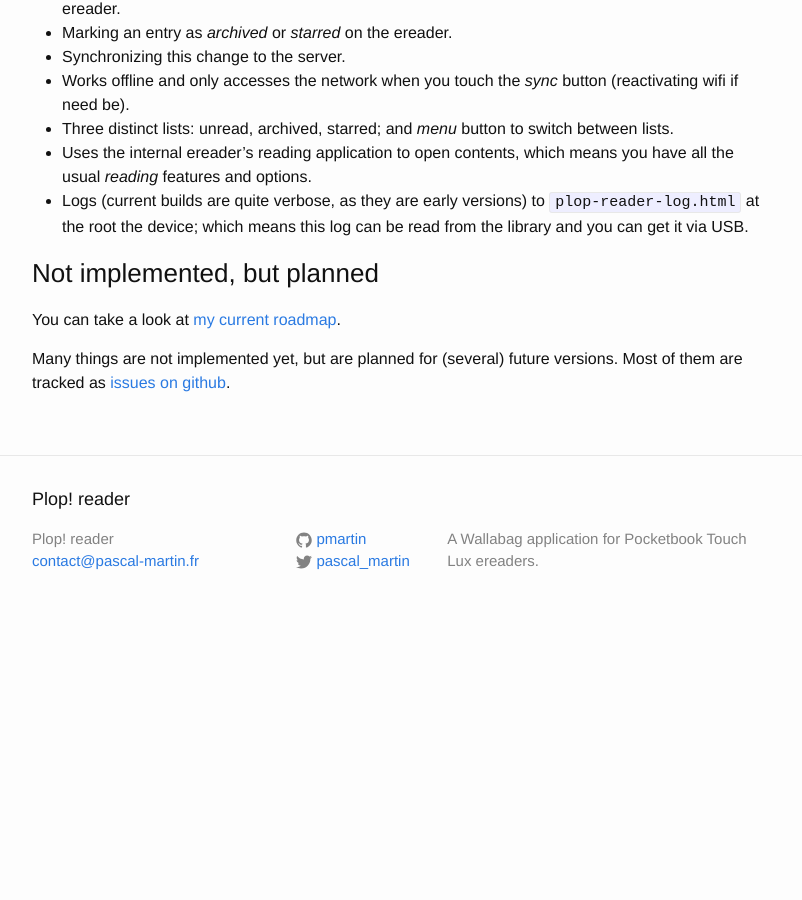
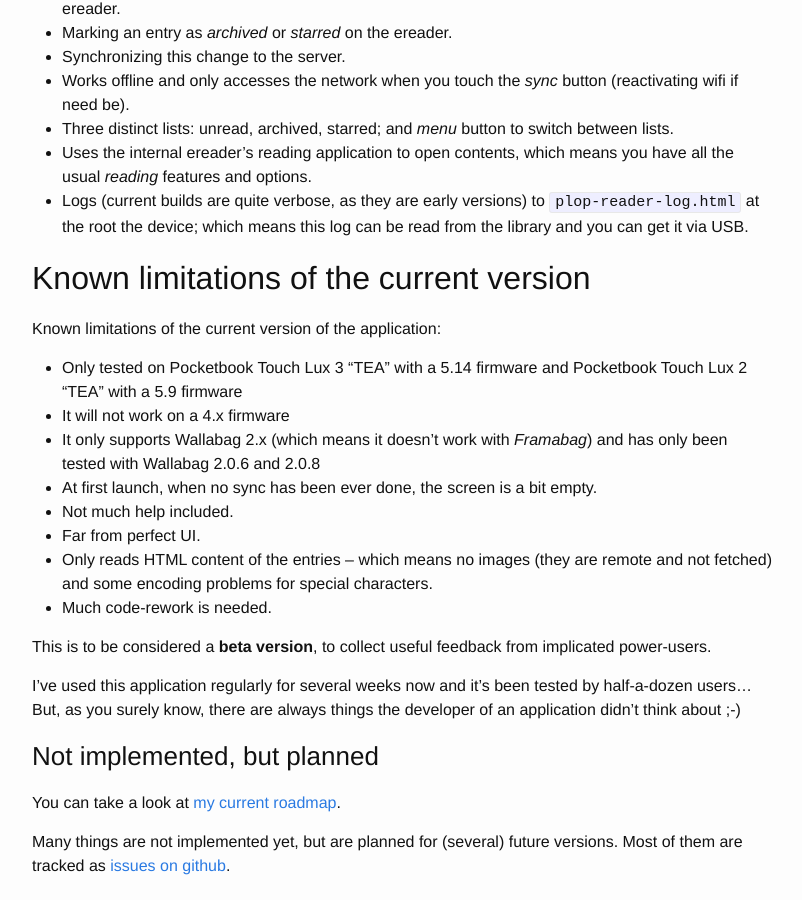
Before and after one commit to pmartin/plop-reader, a Jekyll site: the page built from docs/features.md, in a window 1280 px wide and 900 px high, scrolled down 419 px. Shown: the whole window, without its empty margins (238-1040 px from the left). Built offline with Jekyll 4.4.1, drawn with Linux system fonts in a browser that asks for light colours; before the commit the page ends 1052 px from its top, so only the background shows below that.

Commit message:
Site: features: add list of limitations

```diff
--- a/docs/features.md
+++ b/docs/features.md
@@ -22,6 +22,24 @@
  * Logs (current builds are quite verbose, as they are early versions) to `plop-reader-log.html` at the root the device; which means this log can be read from the library and you can get it via USB.
 
 
+## Known limitations of the current version
+
+Known limitations of the current version of the application:
+
+ * Only tested on Pocketbook Touch Lux 3 "TEA" with a 5.14 firmware and Pocketbook Touch Lux 2 "TEA" with a 5.9 firmware
+ * It will not work on a 4.x firmware
+ * It only supports Wallabag 2.x (which means it doesn't work with *Framabag*) and has only been tested with Wallabag 2.0.6 and 2.0.8
+ * At first launch, when no sync has been ever done, the screen is a bit empty.
+ * Not much help included.
+ * Far from perfect UI.
+ * Only reads HTML content of the entries -- which means no images (they are remote and not fetched) and some encoding problems for special characters.
+ * Much code-rework is needed.
+
+This is to be considered a **beta version**, to collect useful feedback from implicated power-users.
+
+I've used this application regularly for several weeks now and it's been tested by half-a-dozen users... But, as you surely know, there are always things the developer of an application didn't think about ;-)
+
+
 ### Not implemented, but planned
 
 You can take a look at [my current roadmap](/2016/09/23/roadmap-september-2016.html).
```
